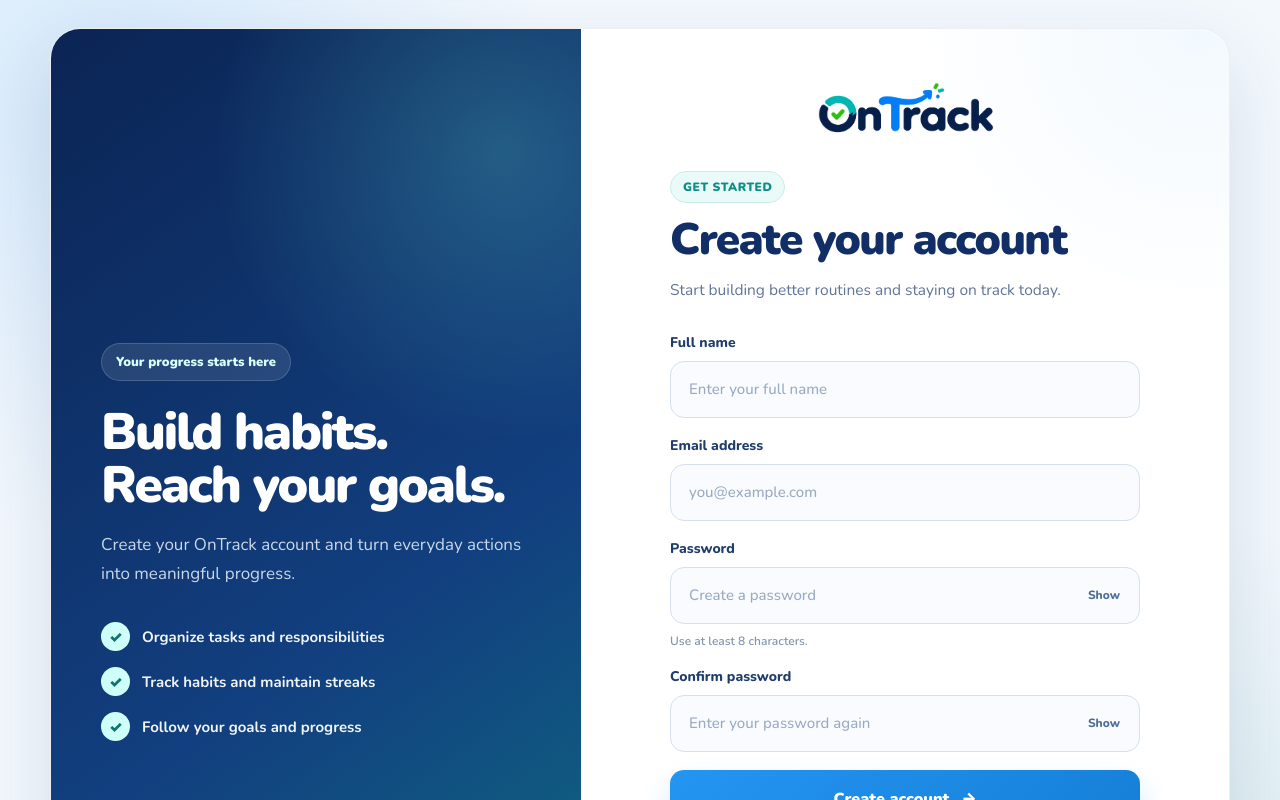
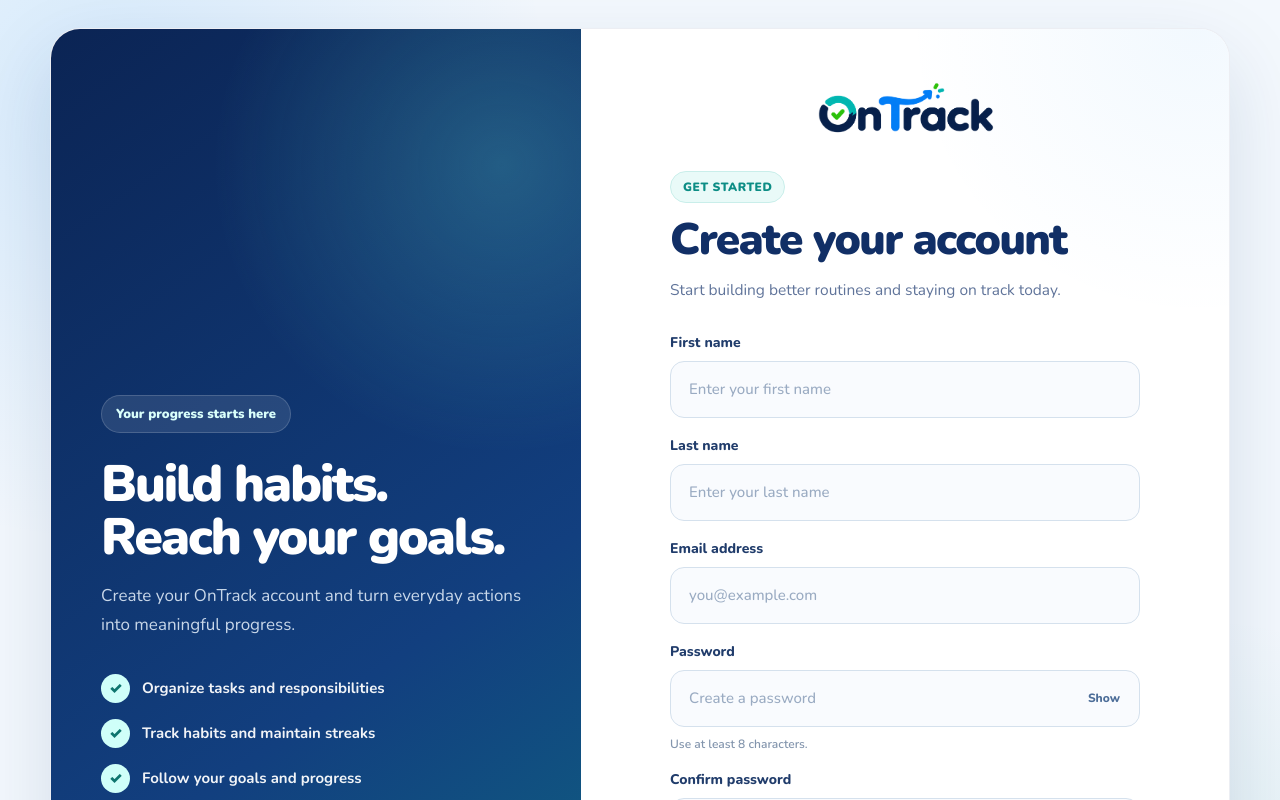
Before and after one commit to dtaban1/Team_Friday_ITSC_4155, a React (Vite) app: page /signup in a window 1280 px wide. Shown: the top 800 px of the page. Built offline with nearby package versions, Linux system fonts and the light colour scheme; no server answers.

Commit message:
Sprint #4 Tickets 38, 39, and 41
Closes #38
Closes #39
Closes #41

```diff
--- a/src/pages/Dashboard.jsx
+++ b/src/pages/Dashboard.jsx
@@ -576,7 +576,7 @@ function Dashboard() {
         <div className="dashboard-welcome-row">
           <div>
             <span className="dashboard-kicker">Your personal dashboard</span>
-            <h1>Welcome back, {user.email}!</h1>
+               <h1>Welcome back, {user.firstName || user.email}!</h1>
             <p>
               Manage your habits and keep an eye on your tasks, goals, events,
               and progress from one place.
--- a/src/pages/Signup.jsx
+++ b/src/pages/Signup.jsx
@@ -1,9 +1,11 @@
 import { useState } from "react";
-import { Link } from "react-router-dom";
+import { Link, useNavigate } from "react-router-dom";
 
 function Signup() {
+  const navigate = useNavigate();
   const [formData, setFormData] = useState({
-    name: "",
+    firstName: "",
+    lastName: "",
     email: "",
     password: "",
     confirmPassword: "",
@@ -39,8 +41,11 @@ function Signup() {
     try {
       const response = await fetch("http://localhost:5000/api/signup", {
         method: "POST",
+        credentials: "include",
         headers: { "Content-Type": "application/json" },
         body: JSON.stringify({
+          firstName: formData.firstName.trim(),
+          lastName: formData.lastName.trim(),
           email: formData.email,
           password: formData.password,
         }),
@@ -52,6 +57,8 @@ function Signup() {
         setError(data.message);
         return;
       }
+
+      navigate("/", {replace: true});
 
       console.log("Signup successful:", data);
     } catch (err) {
@@ -132,21 +139,40 @@ function Signup() {
               onSubmit={handleSubmit}
             >
               <div className="auth-form-group">
-                <label htmlFor="signup-name">
-                  Full name
+               <label htmlFor="signup-first-name">
+                First name
                 </label>
 
-                <input
-                  id="signup-name"
-                  name="name"
-                  type="text"
-                  value={formData.name}
-                  onChange={handleChange}
-                  placeholder="Enter your full name"
-                  autoComplete="name"
-                  required
-                />
+              <input
+                id="signup-first-name"
+                name="firstName"
+                type="text"
+                value={formData.firstName}
+                onChange={handleChange}
+                placeholder="Enter your first name"
+                autoComplete="given-name"
+                maxLength={50}
+                required
+              />
               </div>
+
+<div className="auth-form-group">
+  <label htmlFor="signup-last-name">
+    Last name
+  </label>
+
+  <input
+    id="signup-last-name"
+    name="lastName"
+    type="text"
+    value={formData.lastName}
+    onChange={handleChange}
+    placeholder="Enter your last name"
+    autoComplete="family-name"
+    maxLength={50}
+    required
+  />
+</div>
 
               <div className="auth-form-group">
                 <label htmlFor="signup-email">
```
Also changed, not shown: 2 other files (tests, documents, lock files or other folders).
